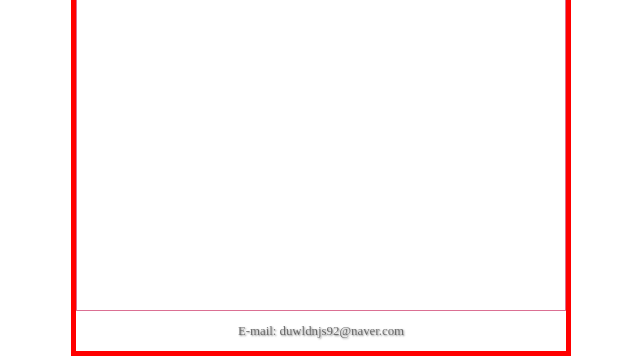
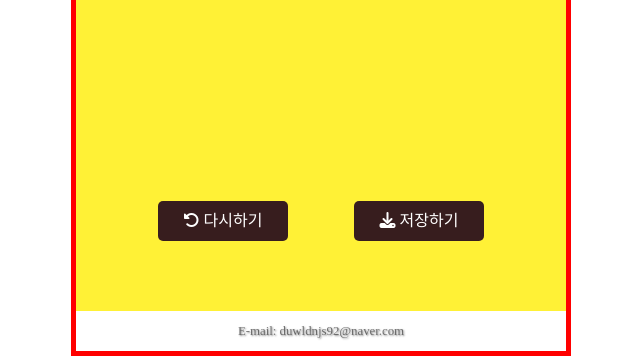
Before and after one commit to 021won/team-project, a PHP site: page /result.php in a window 1280 px wide. Shown: the part 444-800 px from the top of the page, without its empty margins (319-959 px from the left). Run offline with PHP 8.4, Linux system fonts and the light colour scheme; style sheets or scripts are compiled from the project's sources; some libraries are stand-ins or nearby versions; some web fonts are replaced.

Commit message:
result 페이지 수정

```diff
--- a/css/header.css
+++ b/css/header.css
@@ -4,7 +4,7 @@ header {
   justify-content: center;
 }
 header h1 {
-  padding-top: 10px;
+  padding-bottom: 10px;
   height: 100%;
 }
 header h1 img {
--- a/css/header.scss
+++ b/css/header.scss
@@ -6,7 +6,7 @@ header {
   justify-content: center;
 
   h1 {
-    padding-top: 10px;
+    padding-bottom: 10px;
     height: 100%;
     img {
       height: 100%;
--- a/css/result.css
+++ b/css/result.css
@@ -1,31 +1,17 @@
 .result-section {
-  border: 1px solid palevioletred;
-}
-.result-section figure {
-  padding: 30px;
-}
-.result-section figure .text-img {
-  margin: 0 auto;
-  width: 200px;
-  height: 50px;
-  border: 1px solid green;
+  position: relative;
+  background: #FFF136;
 }
 .result-section figure .dog-img {
   margin: 0 auto;
-  width: 150px;
-  height: 150px;
-}
-.result-section ul {
-  position: relative;
-  border: 1px solid blue;
-  margin: 0 auto;
-  width: 70%;
-  height: 50%;
+  width: 100%;
 }
 .result-section .result-form {
   text-align: center;
 }
 .result-section .result-form a {
+  position: absolute;
+  bottom: 50px;
   display: inline-block;
   text-align: center;
   line-height: 40px;
@@ -35,6 +21,14 @@
   color: #FFF;
   border-radius: 5px;
 }
+.result-section .result-form a.reset {
+  left: 30%;
+  transform: translate(-50%, -50%);
+}
+.result-section .result-form a.save {
+  right: 30%;
+  transform: translate(50%, -50%);
+}
 .result-section .result-form a:first-child {
   margin-right: 50px;
 }/*# sourceMappingURL=result.css.map */
--- a/css/result.scss
+++ b/css/result.scss
@@ -1,38 +1,22 @@
 @use 'mixin' as m;
 
-
-
 .result-section {
-  border: 1px solid palevioletred; // del
+  position: relative;
+  background: m.$yellow;
 
   figure {
-    padding: 30px;
-
-    .text-img {
-      margin: 0 auto;
-      width: 200px;
-      height: 50px;
-      border: 1px solid green;
-    }
-
     .dog-img {
       margin: 0 auto;
-      width: 150px;
-      height: 150px;
+      width: 100%;
     }
-  }
-
-  ul {
-    position: relative;
-    border: 1px solid blue;
-    margin: 0 auto;
-    width: 70%;
-    height: 50%;
   }
 
   .result-form {
     text-align: center;
-    a{
+
+    a {
+      position: absolute;
+      bottom: 50px;
       display: inline-block;
       text-align: center;
       line-height: 40px;
@@ -41,7 +25,18 @@
       background: #371d1e;
       color: #FFF;
       border-radius: 5px;
-      &:first-child{
+
+      &.reset {
+        left: 30%;
+        transform: translate(-50%, -50%);
+      }
+
+      &.save {
+        right: 30%;
+        transform: translate(50%, -50%);
+      }
+
+      &:first-child {
         margin-right: 50px;
       }
     }
--- a/result.php
+++ b/result.php
@@ -2,12 +2,12 @@
 
 <section class="result-section">
   <figure>
-    <img class="dog-img" src="./img/말티즈.png" alt="">
+    <img class="dog-img" src="./img/123456.png" alt="">
   </figure>
 
   <form class="result-form">
-    <a href="./index.php"><i class="fa-solid fa-rotate-left"></i> 다시하기</a>
-    <a href="./img/말티즈.png" target="_blank"><i class="fa-solid fa-download"></i> 저장하기</a>
+    <a class="reset" href="./index.php"><i class="fa-solid fa-rotate-left"></i> 다시하기</a>
+    <a class="save" href="./img/말티즈.png" target="_blank"><i class="fa-solid fa-download"></i> 저장하기</a>
   </form>
 </section>
 
```
Also changed, not shown: img/sub-하단.png (renamed from img/스크린샷 2024-01-04 224844.png), 1 other file.
